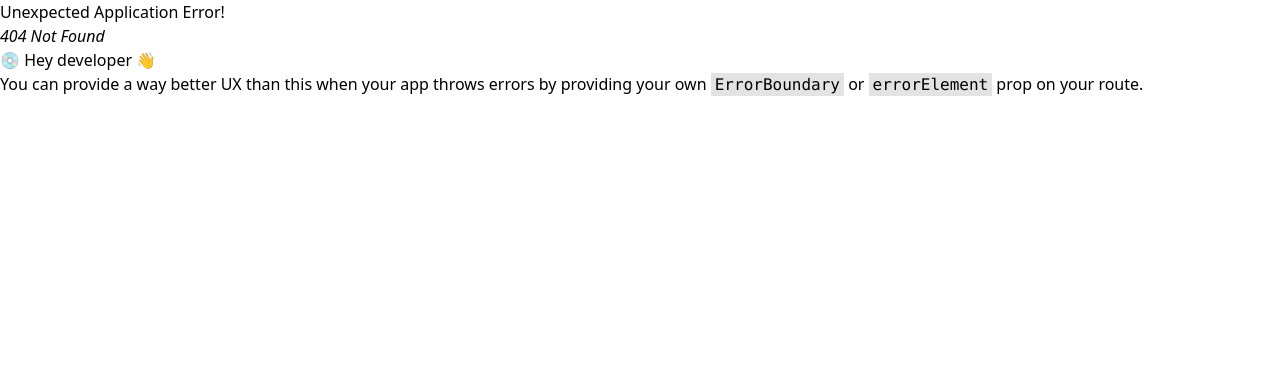
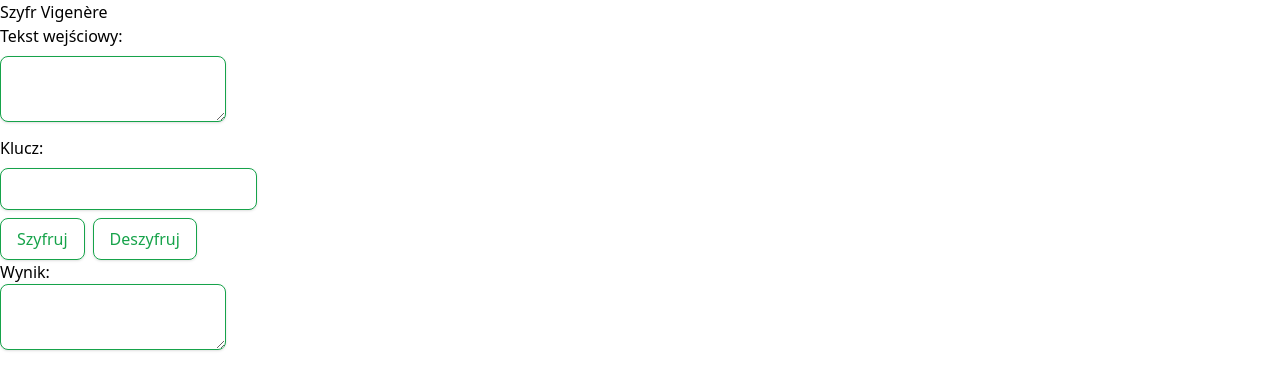
Before and after one commit to ekrzeptowski/wsei-bsi, a React (Create React App) app: page /vigenere in a window 1280 px wide. Before the commit this address had no page. Shown: the top 390 px of the page. Built offline with nearby package versions, Linux system fonts and the light colour scheme.

Commit message:
Add Vigenère cipher

```diff
--- a/src/index.js
+++ b/src/index.js
@@ -7,6 +7,7 @@ import { createBrowserRouter, RouterProvider } from "react-router-dom";
 import { Caesar } from "./pages/Caesar";
 import { Polybius } from "./pages/Polybius";
 import { Homophonic } from "./pages/Homophonic";
+import { Vigenere } from "./pages/Vigenere";
 
 const router = createBrowserRouter([
   {
@@ -25,6 +26,10 @@ const router = createBrowserRouter([
     path: "/homophonic",
     element: <Homophonic />,
   },
+  {
+    path: "/vigenere",
+    element: <Vigenere />,
+  },
 ]);
 
 const root = ReactDOM.createRoot(document.getElementById("root"));
--- /dev/null
+++ b/src/pages/Vigenere.jsx
@@ -0,0 +1,56 @@
+import { useState } from "react";
+import { alphabet, notAlphabetRegex } from "../common";
+import { Button } from "../components/Button";
+import { Label } from "../components/Label";
+import { TextArea } from "../components/TextArea";
+import { Input } from "../components/Input";
+
+export const Vigenere = () => {
+  const [input, setInput] = useState("");
+  const [output, setOutput] = useState("");
+  const [key, setKey] = useState("");
+  return (
+    <>
+      <h1>Szyfr Vigenère</h1>
+      <div className="space-y-2">
+        <Label htmlFor="input">Tekst wejściowy:</Label>
+        <TextArea id="input" type="text" value={input} onChange={(e) => setInput(e.target.value)} />
+        <Label htmlFor="key">Klucz:</Label>
+        <Input id="key" type="text" value={key} onChange={(e) => setKey(e.target.value)} />
+        <div className="space-x-2">
+          <Button
+            onClick={() => {
+              const encrypted = [...input.toLowerCase().replace(notAlphabetRegex, "")]
+                .map((char, i) => {
+                  const index = alphabet.indexOf(char);
+                  const shift = alphabet.indexOf(key.toLowerCase().replace(notAlphabetRegex, "")[i % key.length]);
+                  return index === -1 ? char : alphabet[(index + shift) % alphabet.length];
+                })
+                .join("");
+              setOutput(encrypted);
+            }}
+          >
+            Szyfruj
+          </Button>
+          <Button
+            onClick={() => {
+              const decrypted = input
+                .split("")
+                .map((char, i) => {
+                  const index = alphabet.indexOf(char);
+                  const shift = alphabet.indexOf(key.toLowerCase().replace(notAlphabetRegex, "")[i % key.length]);
+                  return index === -1 ? char : alphabet[(alphabet.length + index - shift) % alphabet.length];
+                })
+                .join("");
+              setOutput(decrypted);
+            }}
+          >
+            Deszyfruj
+          </Button>
+        </div>
+      </div>
+      <p>Wynik:</p>
+      <TextArea value={output} />
+    </>
+  );
+};
```
